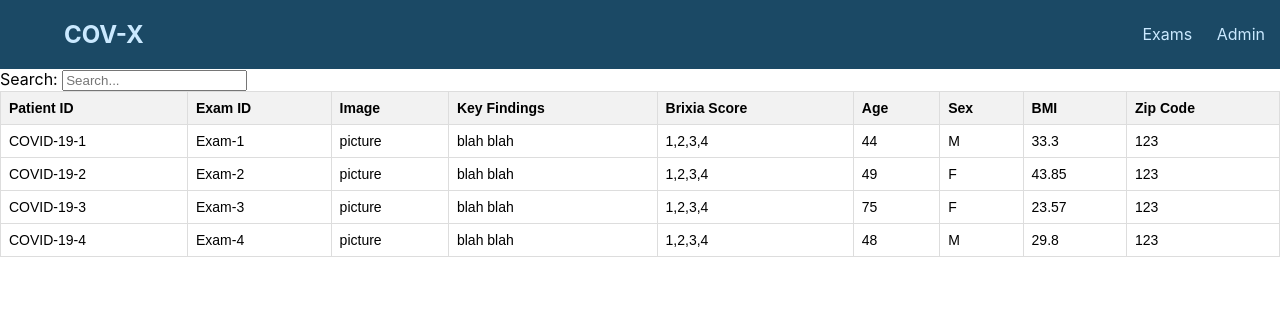
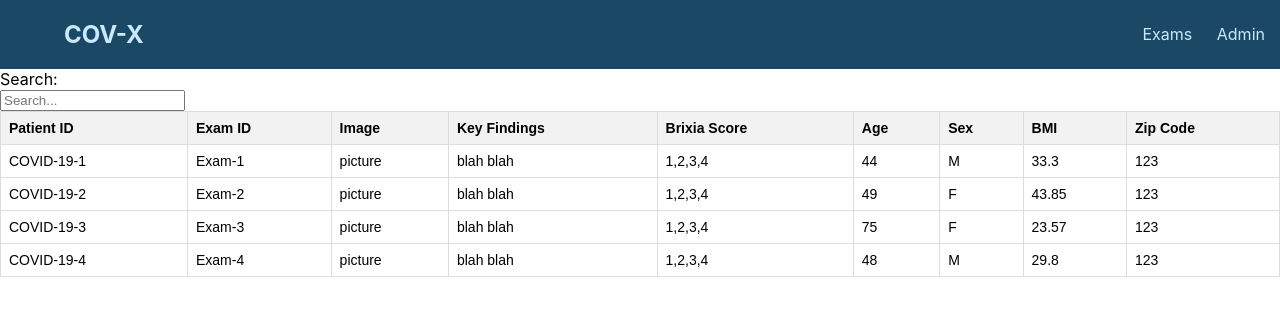
Before and after one commit to alfonsomeraz/code-crafters, a React (Create React App) app in the folder client/: page / in a window 1280 px wide. Shown: the top 316 px of the page. Built offline with nearby package versions, Linux system fonts and the light colour scheme.

Commit message:
implement search filtering

```diff
--- a/client/src/components/SearchablePatientTable.js
+++ b/client/src/components/SearchablePatientTable.js
@@ -1,20 +1,41 @@
-import React from 'react';
+import React, { useState } from 'react';
 import './SearchablePatientTable.css';
 import PatientTable from './PatientTable';
 
-function PatientTableSearch() {
+function SearchBar({ onSearch }) {
+  const [searchTerm, setSearchTerm] = useState('');
+
+  const handleSearchChange = (event) => {
+    const value = event.target.value;
+    setSearchTerm(value);
+    onSearch(value);
+  };
+
   return (
     <div>
-      Search: <input type="text" placeholder="Search..." />
+      Search:
+      <form>
+        <input type="text" placeholder="Search..." value={searchTerm} onChange={handleSearchChange} />
+      </form>
     </div>
   );
 }
 
 export default function SearchablePatientTable({ patients }) {
+  const [filteredPatients, setFilteredPatients] = useState(patients);
+
+  const handleSearch = (searchTerm) => {
+    const filtered = patients.filter((patient) =>
+      patient.patientID.toLowerCase().includes(searchTerm.toLowerCase()) ||
+      patient.examID.toLowerCase().includes(searchTerm.toLowerCase())
+    );
+    setFilteredPatients(filtered);
+  };
+
   return (
     <div>
-      <PatientTableSearch />
-      <PatientTable patients={patients} />
+      <SearchBar onSearch={handleSearch} />
+      <PatientTable patients={filteredPatients} />
     </div>
   );
 }
```
